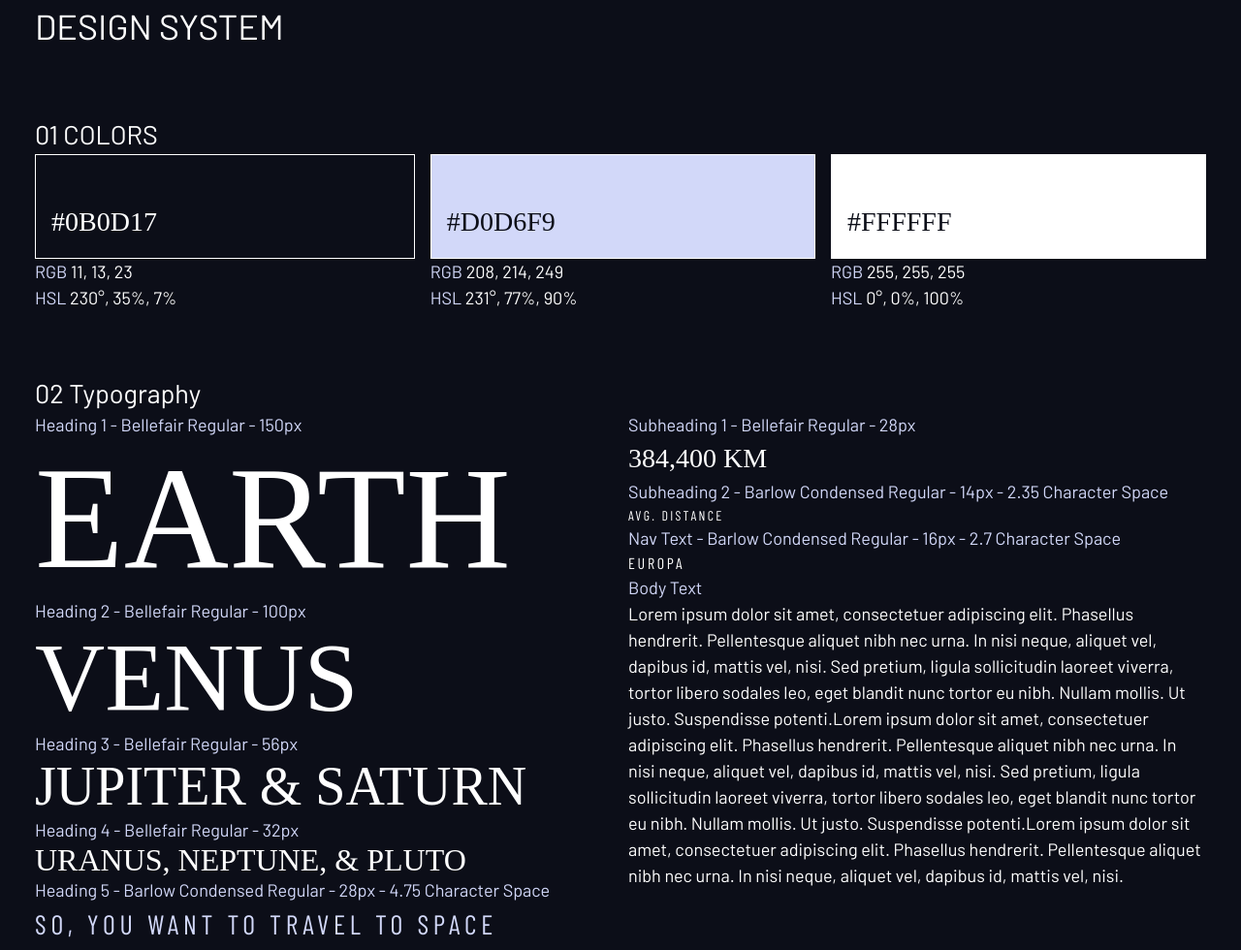
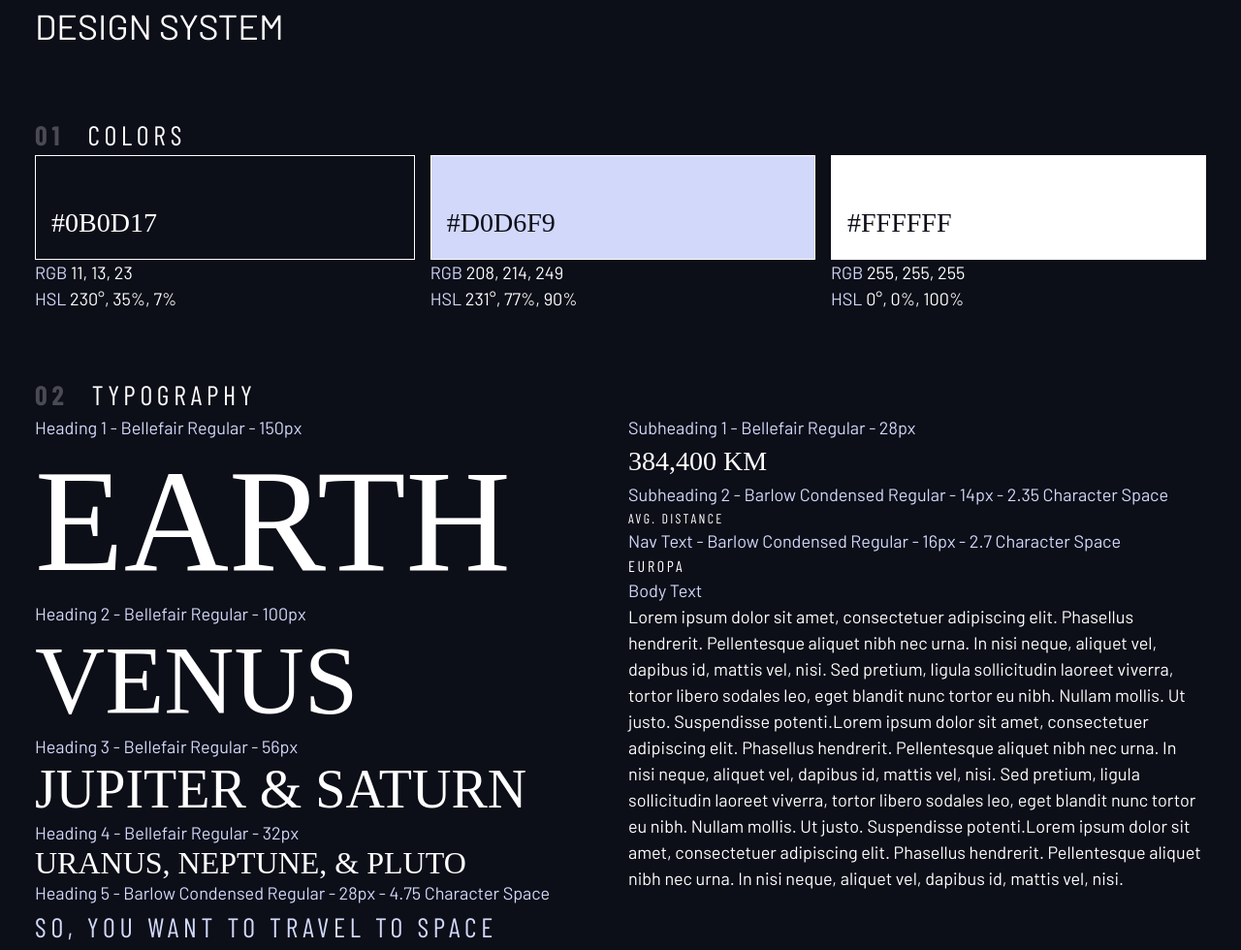
Before and after one commit to MK-Khan123/space-travel-website, a plain HTML site: page design-system.html in a window 1280 px wide. Shown: the whole page at 97% size. Drawn offline with nearby package versions, Linux system fonts and the light colour scheme; a script that the page names is missing; a web font is replaced by a local one.

Commit message:
12. Numbered Titles

```diff
--- a/design-system.html
+++ b/design-system.html
@@ -22,7 +22,7 @@
         <h1 class="uppercase">Design system</h1>
 
         <section id="colors" style="margin: 4rem 0">
-            <h2 class="uppercase"><span>01</span> colors</h2>
+            <h2 class="numbered-title"><span>01</span> colors</h2>
             <div class="flex">
                 <div style="flex-grow: 1;">
                     <div class="bg-dark text-white ff-serif fs-500"
@@ -46,7 +46,7 @@
         </section>
 
         <section id="typography" style="margin: 4rem 0">
-            <h2><span>02 </span>Typography</h2>
+            <h2 class="numbered-title"><span>02 </span>Typography</h2>
             <div class="flex">
                 <div style="flex-basis: 100%">
                     <div>
--- a/index.css
+++ b/index.css
@@ -61,7 +61,7 @@ h4,
 h5,
 h6,
 p {
-    font-weight: 400;
+  font-weight: 400;
 }
 
 /* set up the body */
@@ -140,7 +140,8 @@ select {
   margin: -1px;
   overflow: hidden;
   clip: rect(0, 0, 0, 0);
-  white-space: nowrap; /* added line */
+  white-space: nowrap;
+  /* added line */
   border: 0;
 }
 
@@ -162,9 +163,11 @@ select {
 .bg-dark {
   background-color: hsl(var(--clr-dark));
 }
+
 .bg-accent {
   background-color: hsl(var(--clr-light));
 }
+
 .bg-white {
   background-color: hsl(var(--clr-white));
 }
@@ -172,9 +175,11 @@ select {
 .text-dark {
   color: hsl(var(--clr-dark));
 }
+
 .text-accent {
   color: hsl(var(--clr-light));
 }
+
 .text-white {
   color: hsl(var(--clr-white));
 }
@@ -192,9 +197,11 @@ select {
 .ff-serif {
   font-family: var(--ff-serif);
 }
+
 .ff-sans-cond {
   font-family: var(--ff-sans-cond);
 }
+
 .ff-sans-normal {
   font-family: var(--ff-sans-normal);
 }
@@ -202,9 +209,11 @@ select {
 .letter-spacing-1 {
   letter-spacing: 4.75px;
 }
+
 .letter-spacing-2 {
   letter-spacing: 2.7px;
 }
+
 .letter-spacing-3 {
   letter-spacing: 2.35px;
 }
@@ -216,24 +225,31 @@ select {
 .fs-900 {
   font-size: var(--fs-900);
 }
+
 .fs-800 {
   font-size: var(--fs-800);
 }
+
 .fs-700 {
   font-size: var(--fs-700);
 }
+
 .fs-600 {
   font-size: var(--fs-600);
 }
+
 .fs-500 {
   font-size: var(--fs-500);
 }
+
 .fs-400 {
   font-size: var(--fs-400);
 }
+
 .fs-300 {
   font-size: var(--fs-300);
 }
+
 .fs-200 {
   font-size: var(--fs-200);
 }
@@ -244,3 +260,16 @@ select {
 .fs-600 {
   line-height: 1.1;
 }
+
+.numbered-title {
+  font-family: var(--ff-sans-cond);
+  font-size: var(--fs-500);
+  text-transform: uppercase;
+  letter-spacing: 4.72px;
+}
+
+.numbered-title span {
+  margin-right: 0.5em;
+  font-weight: 700;
+  color: hsl(var(--clr-white) / 0.25);
+}
```
